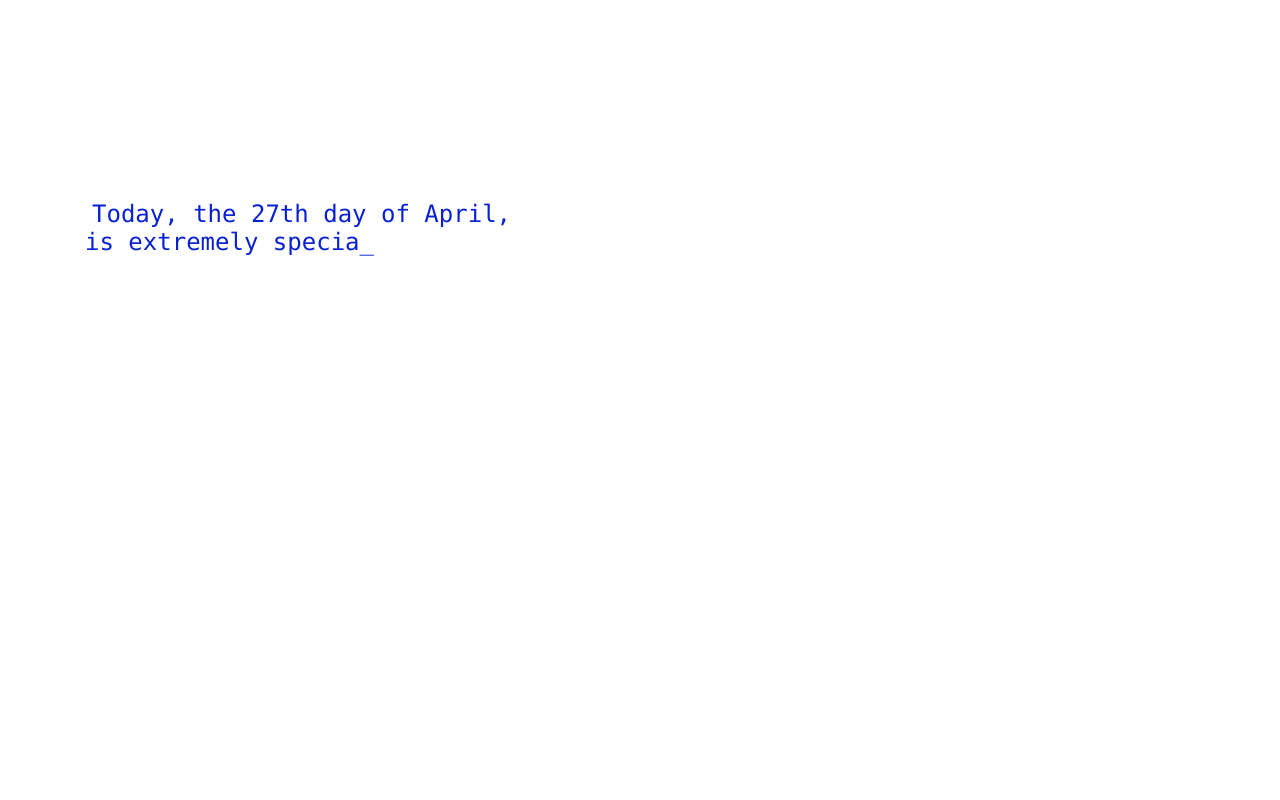
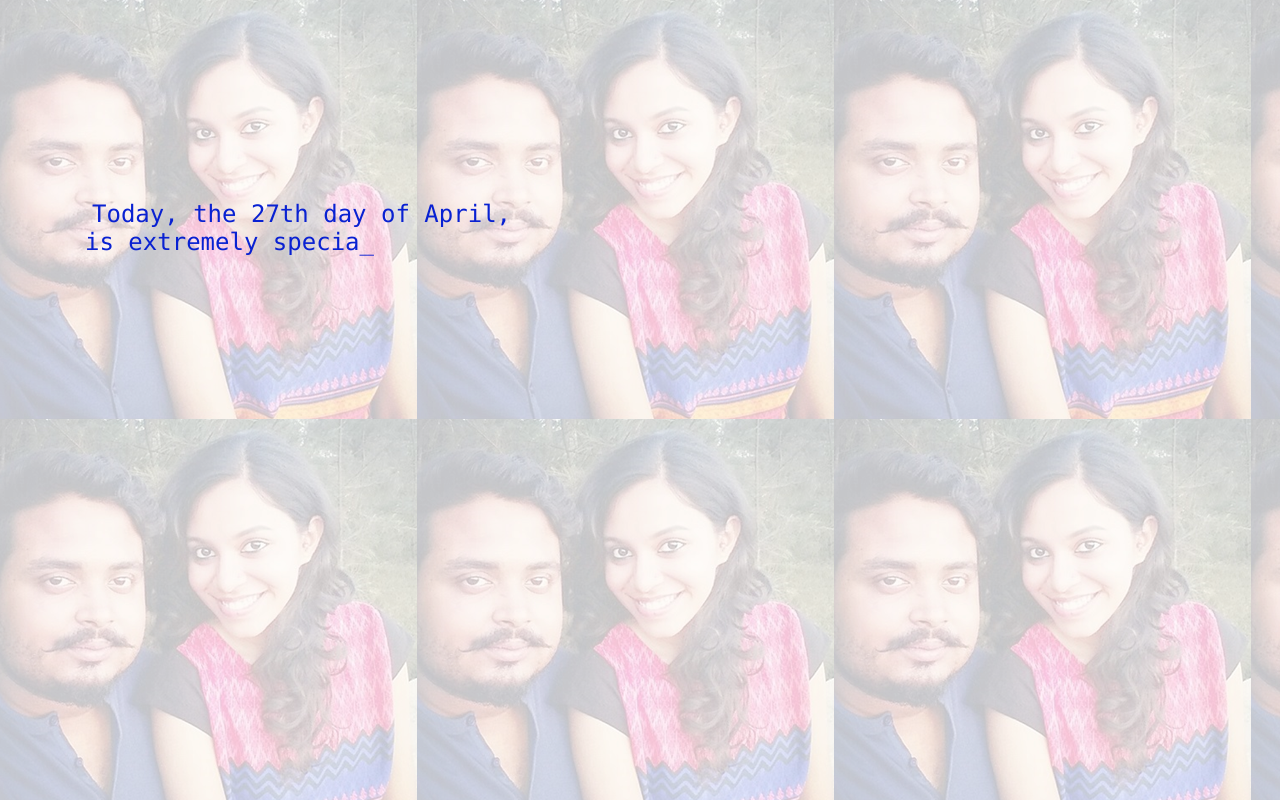
Before and after one commit to shwetathakur24/Bday, a plain HTML site: page index.html in a window 1280 px wide. Drawn offline with Linux system fonts and the light colour scheme.

Commit message:
Add files via upload

```diff
--- a/css/default.css
+++ b/css/default.css
@@ -1,4 +1,4 @@
-body{margin:0;padding:0;background:url("Capture.png");font-size:12px;overflow:auto}
+body{margin:0;padding:0;background:url("Capture1.jpg");font-size:12px;overflow:auto}
 #mainDiv{width:100%;height:100%}
 #loveHeart{float:left;width:670px;height:625px}
 #garden{width:100%;height:100%}
```
